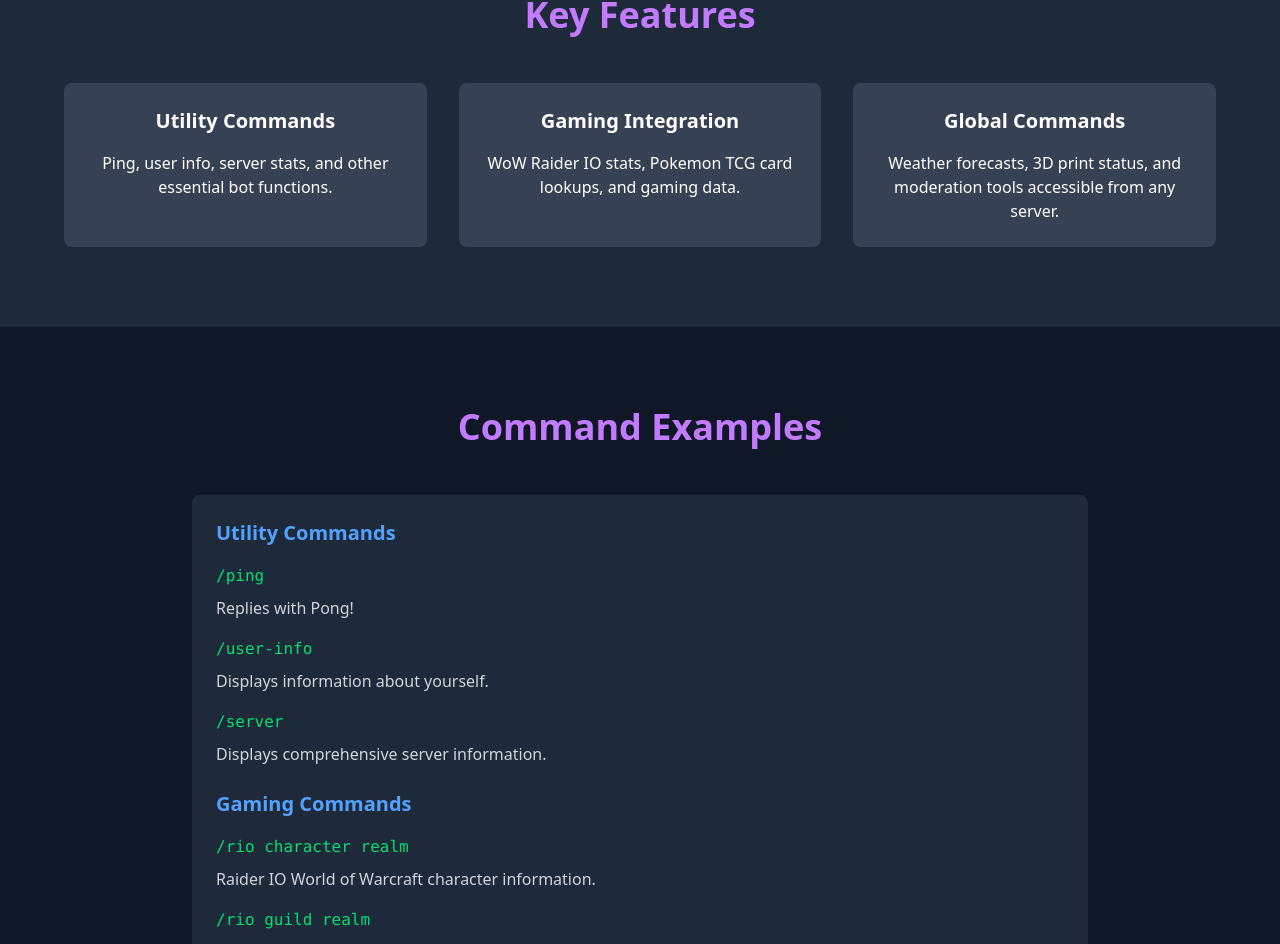
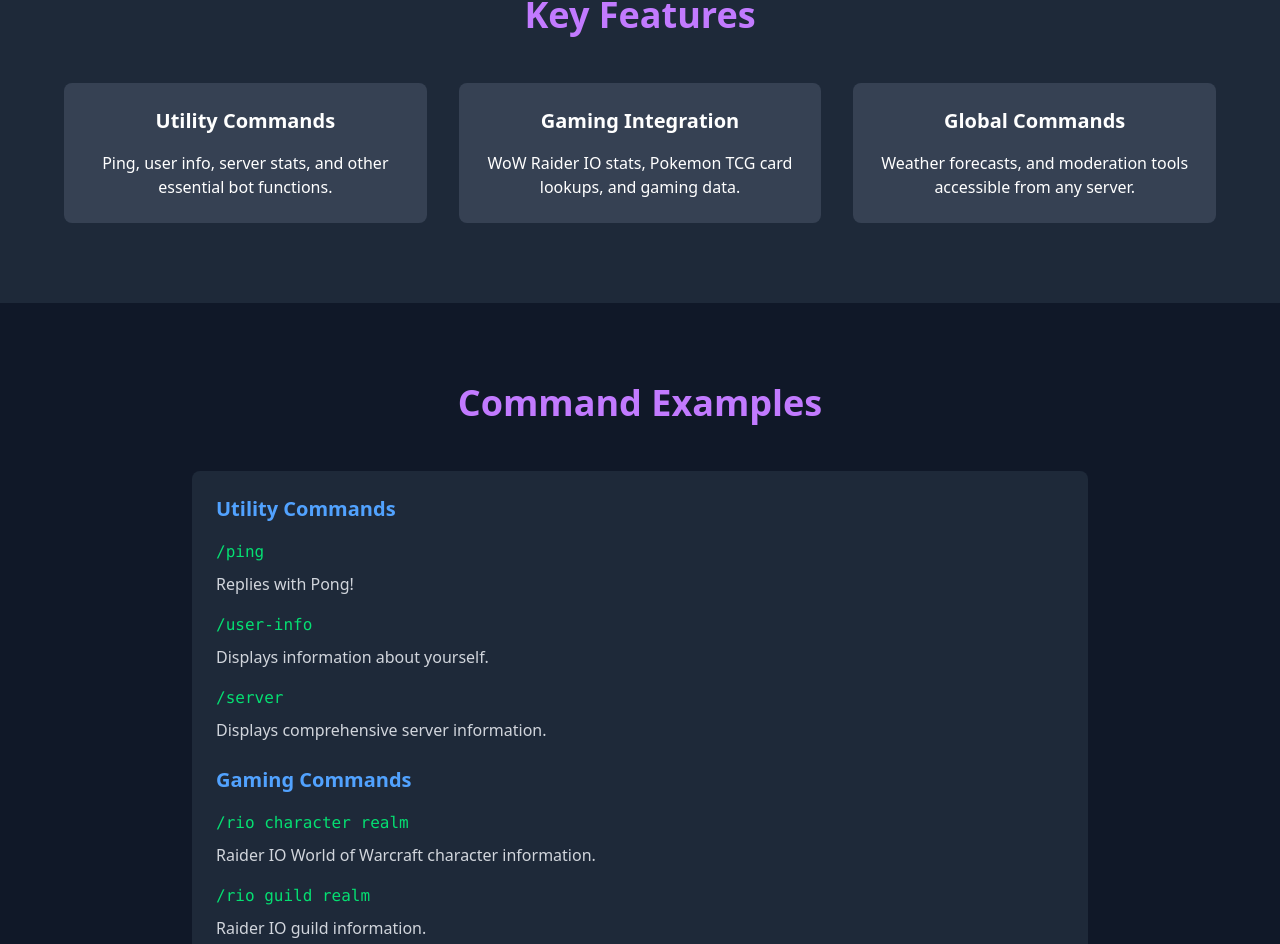
Before and after one commit to destroyerdust/DestroyerBot-web, a Vue app: page / in a window 1280 px wide. Shown: the part 1226-2170 px from the top of the page. Built offline with nearby package versions, Linux system fonts and the light colour scheme.

Commit message:
Removed 3d print status from features

```diff
--- a/src/components/Features.vue
+++ b/src/components/Features.vue
@@ -13,7 +13,7 @@
         </div>
         <div class="bg-gray-700 p-6 rounded-lg text-center">
           <h3 class="text-xl font-semibold mb-4">Global Commands</h3>
-          <p>Weather forecasts, 3D print status, and moderation tools accessible from any server.</p>
+          <p>Weather forecasts, and moderation tools accessible from any server.</p>
         </div>
       </div>
     </div>
```
